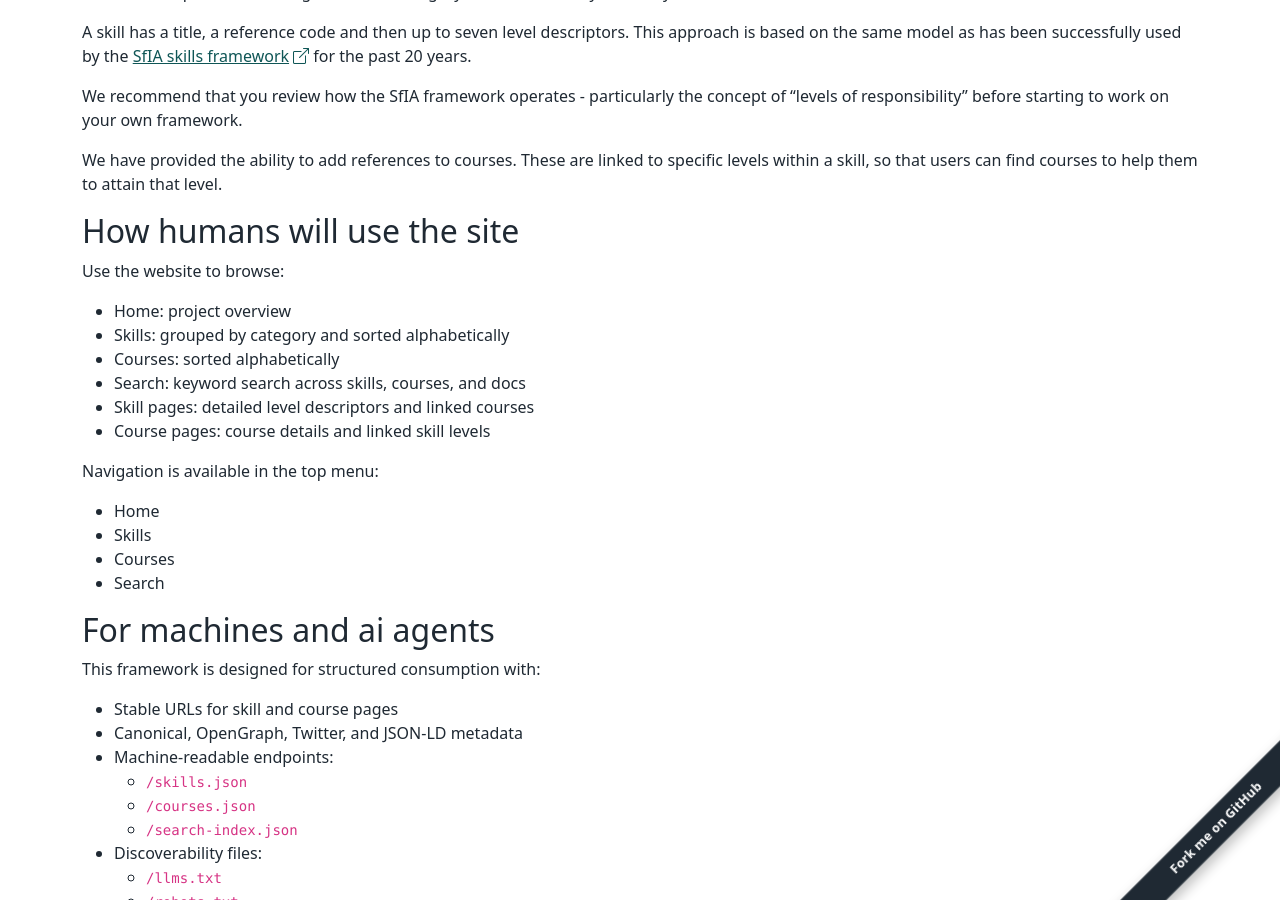
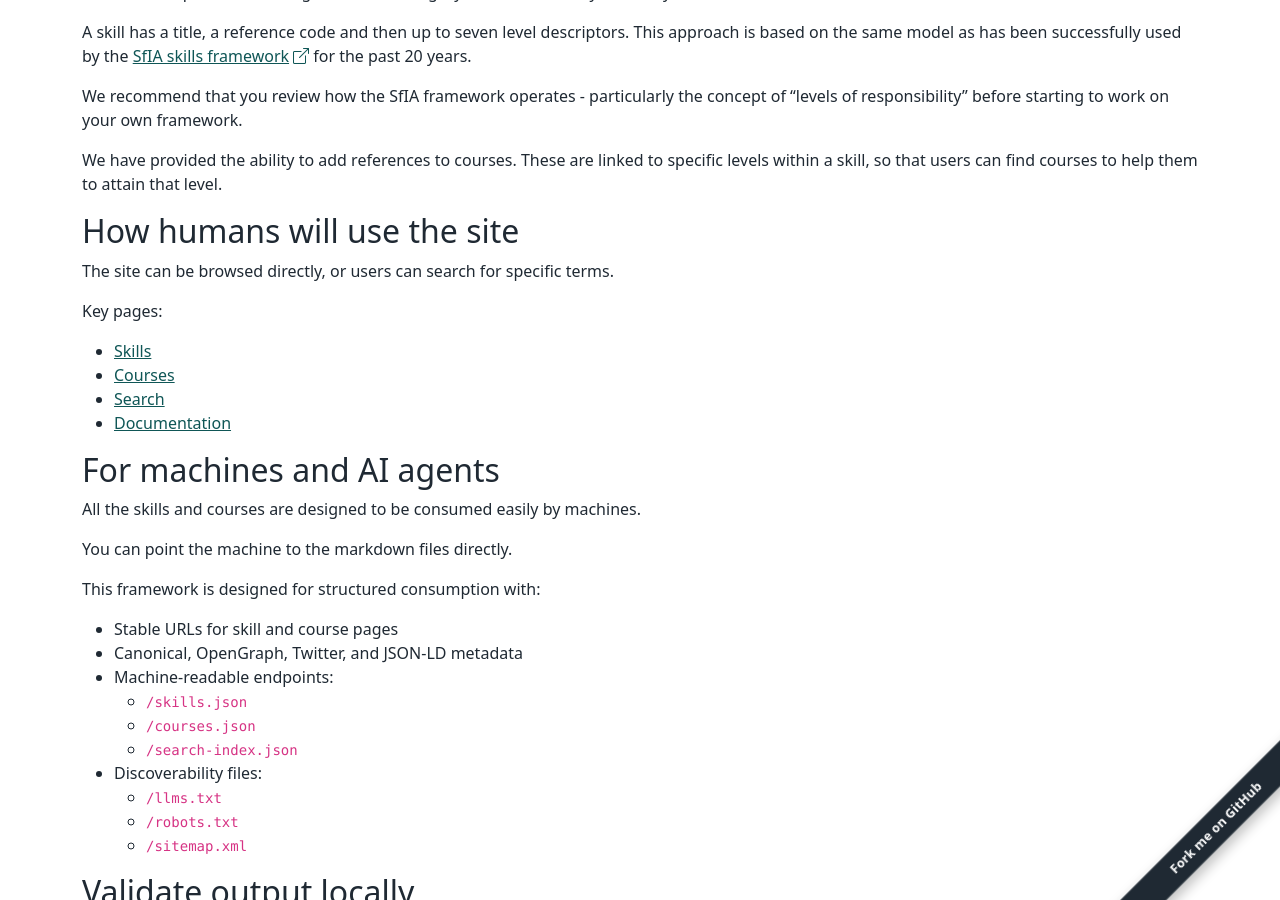
Before and after one commit to berthelemy/skills-framework, a Jekyll site: the page built from _pages/docs/how-to-use-site.md, in a window 1280 px wide and 900 px high, scrolled down 291 px. Built offline with Jekyll 4.4.1, drawn with Linux system fonts in a browser that asks for light colours.

Commit message:
update docs

```diff
--- a/_pages/docs/how-to-use-site.md
+++ b/_pages/docs/how-to-use-site.md
@@ -17,23 +17,20 @@ We have provided the ability to add references to courses. These are linked to s
 
 ## How humans will use the site
 
-Use the website to browse:
+The site can be browsed directly, or users can search for specific terms.
 
-- Home: project overview
-- Skills: grouped by category and sorted alphabetically
-- Courses: sorted alphabetically
-- Search: keyword search across skills, courses, and docs
-- Skill pages: detailed level descriptors and linked courses
-- Course pages: course details and linked skill levels
+Key pages:
 
-Navigation is available in the top menu:
+- [Skills](/skills)
+- [Courses](/courses)
+- [Search](/search)
+- [Documentation](/docs)
 
-- Home
-- Skills
-- Courses
-- Search
+## For machines and AI agents
 
-## For machines and ai agents
+All the skills and courses are designed to be consumed easily by machines.
+
+You can point the machine to the markdown files directly.
 
 This framework is designed for structured consumption with:
 
```
